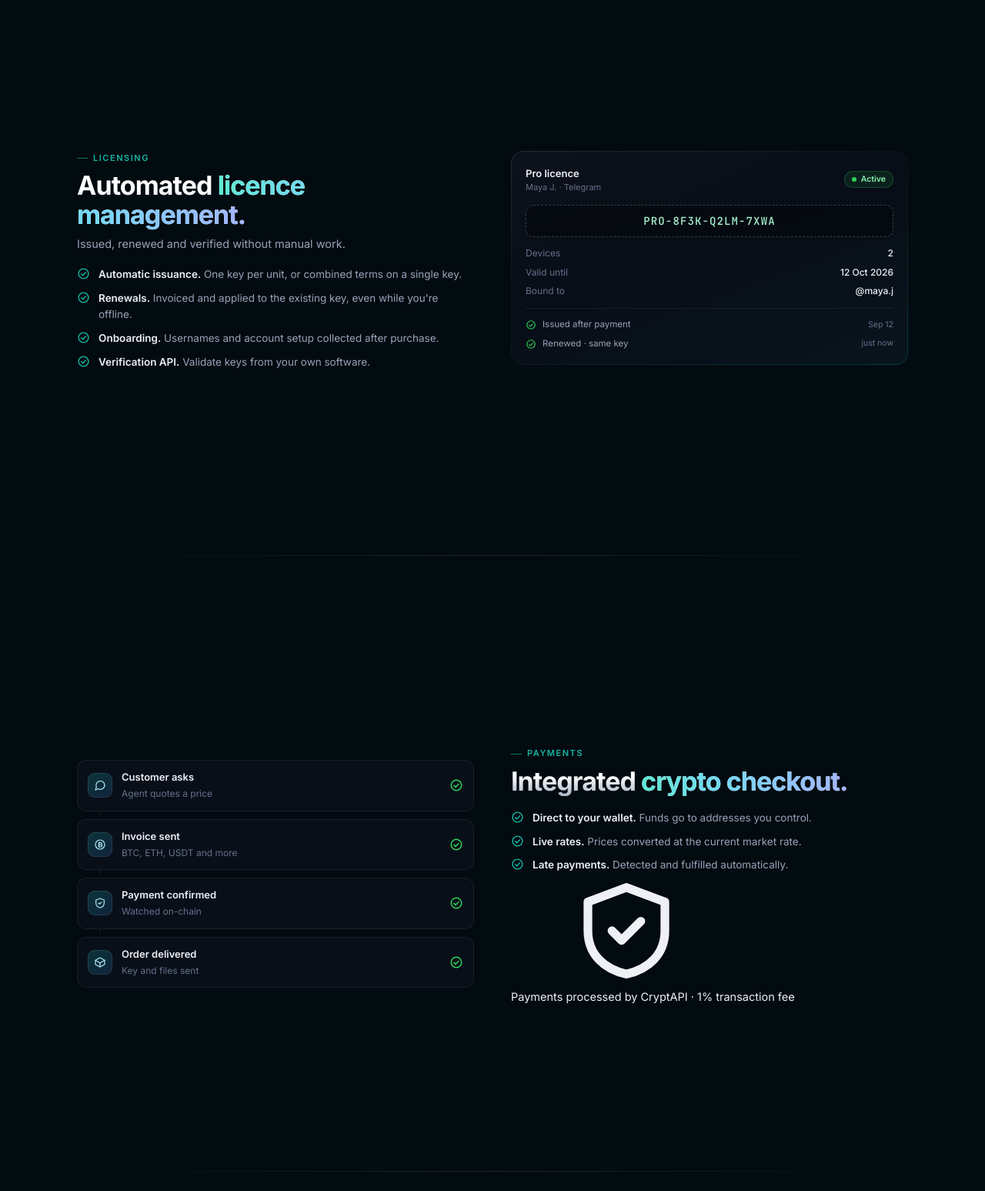
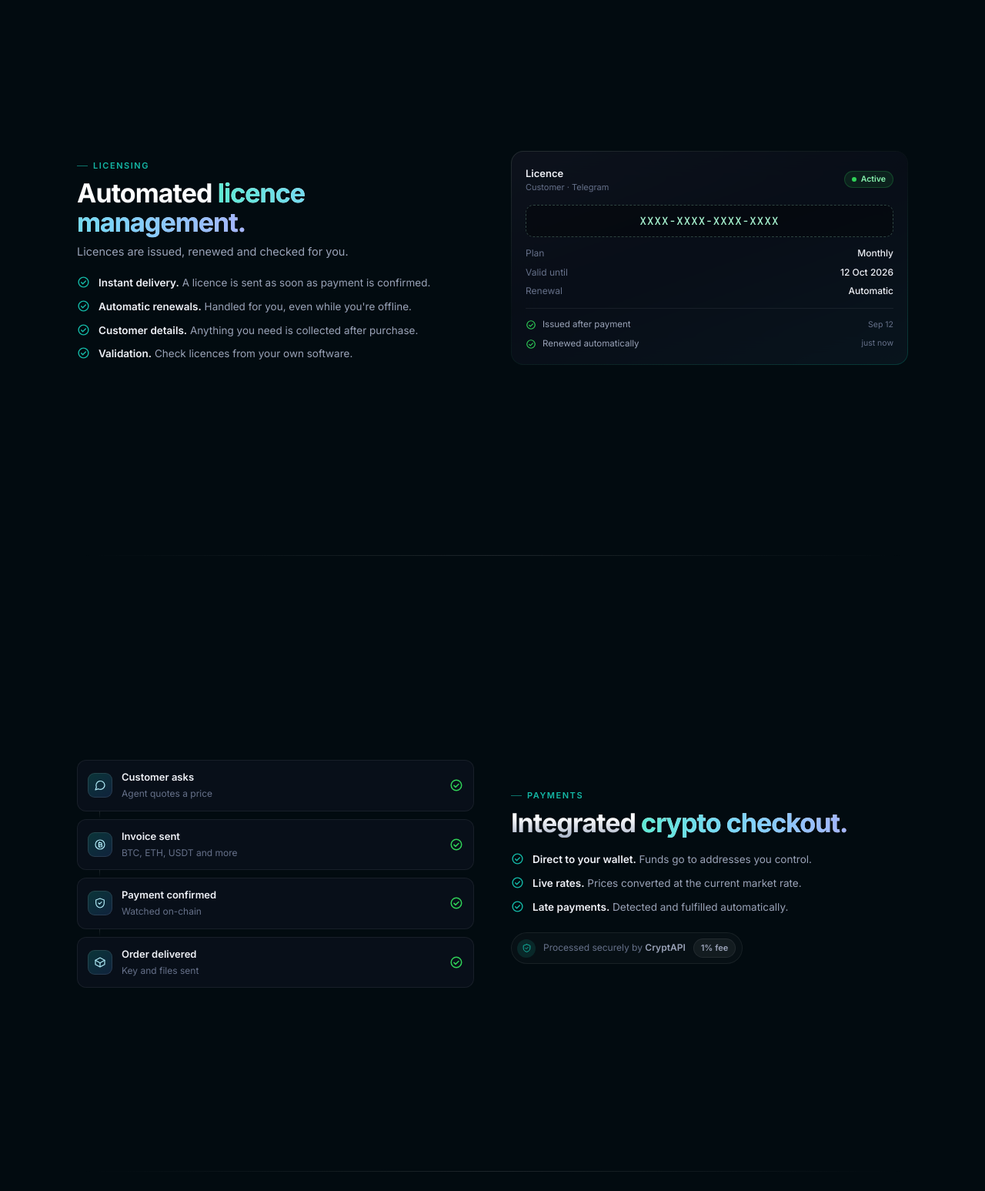
Before and after one commit to thedovemailer-collab/000000000, a PHP site: page / in a window 1280 px wide. Shown: the part 1759-3306 px from the top of the page at 77% size. Run offline with PHP 8.4, Linux system fonts and the light colour scheme.

Commit message:
Landing page: style the CryptAPI fee note, simplify licensing copy
Co-Authored-By: Claude Opus 5.5 <noreply@anthropic.com>
Claude-Session: https://claude.ai/code/session_017kRnAGNkpSYcJtKV8ae1pw

```diff
--- a/index.php
+++ b/index.php
@@ -252,6 +252,11 @@ h3 { margin: 0 0 4px; font-size: 14px; font-weight: 600; letter-spacing: -.01em;
 .lic-log { margin-top: 12px; padding-top: 12px; border-top: 1px solid var(--ln); display: grid; gap: 7px; }
 .lic-log div { display: flex; align-items: center; gap: 8px; font-size: 11.5px; color: var(--t2); }
 .lic-log svg { width: 14px; height: 14px; color: var(--ok); flex: none; }
+.fee { display: inline-flex; align-items: center; gap: 10px; margin-top: 22px; padding: 7px 8px 7px 7px; border: 1px solid var(--ln); border-radius: 999px; background: rgba(255,255,255,.025); font-size: 12px; color: var(--t3); }
+.fee b { color: var(--t2); font-weight: 600; }
+.fee-ic { display: grid; place-items: center; width: 24px; height: 24px; border-radius: 50%; background: color-mix(in srgb, var(--fx1) 14%, transparent); color: var(--fx1); flex: none; }
+.fee-ic svg { width: 13px; height: 13px; }
+.fee-pct { padding: 3px 9px; border-radius: 999px; background: rgba(255,255,255,.05); border: 1px solid var(--ln); color: var(--t2); font-size: 11px; font-weight: 600; }
 .lic-log time { margin-left: auto; color: var(--t3); font-size: 10.5px; }
 
 /* Payment flow */
@@ -558,29 +563,29 @@ footer::before { content: ''; position: absolute; top: 0; left: 50%; transform:
       <div class="rv">
         <span class="eyebrow">Licensing</span>
         <h2>Automated <em>licence management.</em></h2>
-        <p class="sub">Issued, renewed and verified without manual work.</p>
+        <p class="sub">Licences are issued, renewed and checked for you.</p>
         <ul class="list">
-          <li><svg><use href="#i-check"/></svg><span><b>Automatic issuance.</b> One key per unit, or combined terms on a single key.</span></li>
-          <li><svg><use href="#i-check"/></svg><span><b>Renewals.</b> Invoiced and applied to the existing key, even while you're offline.</span></li>
-          <li><svg><use href="#i-check"/></svg><span><b>Onboarding.</b> Usernames and account setup collected after purchase.</span></li>
-          <li><svg><use href="#i-check"/></svg><span><b>Verification API.</b> Validate keys from your own software.</span></li>
+          <li><svg><use href="#i-check"/></svg><span><b>Instant delivery.</b> A licence is sent as soon as payment is confirmed.</span></li>
+          <li><svg><use href="#i-check"/></svg><span><b>Automatic renewals.</b> Handled for you, even while you're offline.</span></li>
+          <li><svg><use href="#i-check"/></svg><span><b>Customer details.</b> Anything you need is collected after purchase.</span></li>
+          <li><svg><use href="#i-check"/></svg><span><b>Validation.</b> Check licences from your own software.</span></li>
         </ul>
       </div>
       <div class="lic rv" aria-label="Example licence">
         <div class="lic-in">
           <div class="lic-top">
-            <div class="p">Pro licence<span>Maya J. · Telegram</span></div>
+            <div class="p">Licence<span>Customer · Telegram</span></div>
             <span class="badge"><i></i>Active</span>
           </div>
-          <div class="serial">PRO-8F3K-Q2LM-7XWA</div>
+          <div class="serial">XXXX-XXXX-XXXX-XXXX</div>
           <div class="lic-rows">
-            <div><span>Devices</span><b>2</b></div>
+            <div><span>Plan</span><b>Monthly</b></div>
             <div class="exp" id="exp"><span>Valid until</span><b id="expv">12 Oct 2026</b></div>
-            <div><span>Bound to</span><b>@maya.j</b></div>
+            <div><span>Renewal</span><b>Automatic</b></div>
           </div>
           <div class="lic-log">
             <div><svg><use href="#i-check"/></svg> Issued after payment<time>Sep 12</time></div>
-            <div><svg><use href="#i-check"/></svg> Renewed · same key<time>just now</time></div>
+            <div><svg><use href="#i-check"/></svg> Renewed automatically<time>just now</time></div>
           </div>
         </div>
       </div>
@@ -607,7 +612,7 @@ footer::before { content: ''; position: absolute; top: 0; left: 50%; transform:
           <li><svg><use href="#i-check"/></svg><span><b>Live rates.</b> Prices converted at the current market rate.</span></li>
           <li><svg><use href="#i-check"/></svg><span><b>Late payments.</b> Detected and fulfilled automatically.</span></li>
         </ul>
-        <div class="fee"><svg><use href="#i-shield"/></svg> Payments processed by CryptAPI · 1% transaction fee</div>
+        <div class="fee"><span class="fee-ic"><svg><use href="#i-shield"/></svg></span><span>Processed securely by <b>CryptAPI</b></span><span class="fee-pct">1% fee</span></div>
       </div>
     </div>
   </section>
```
